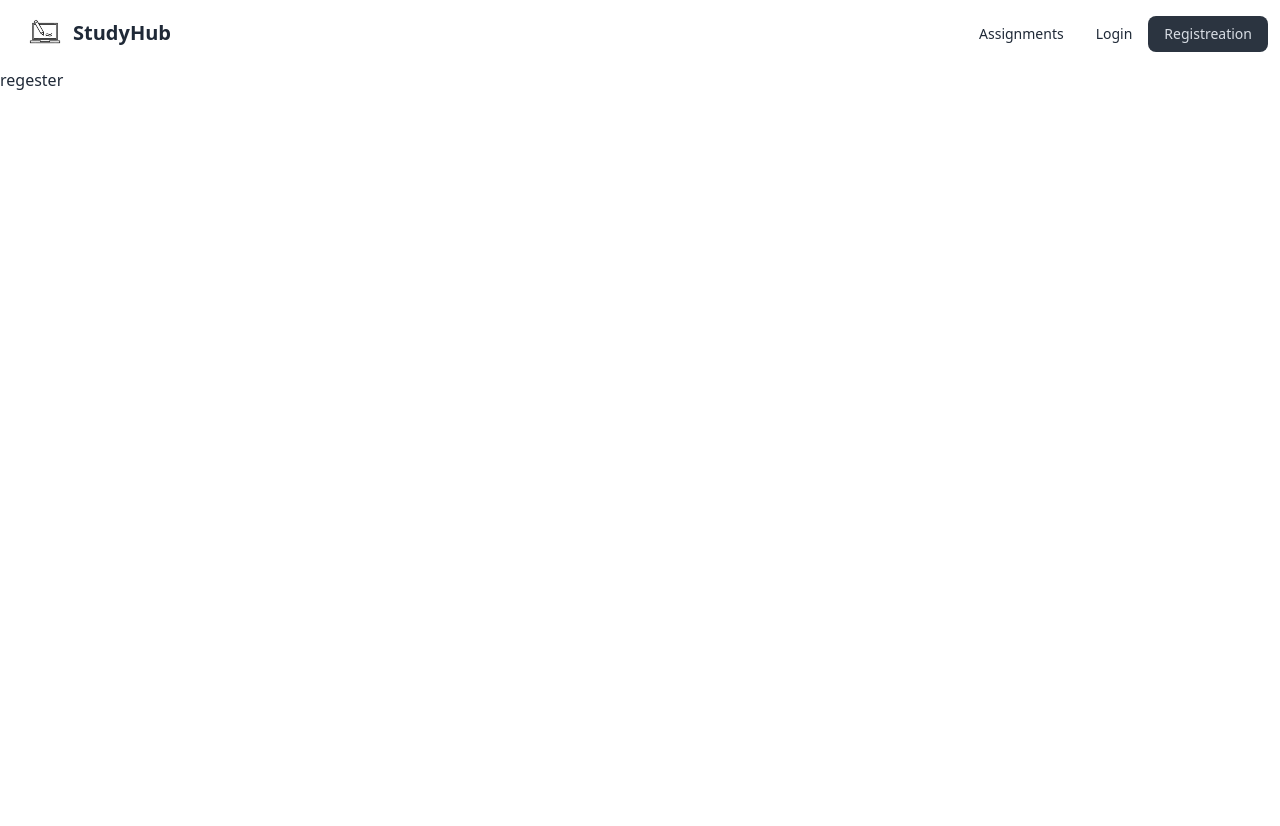
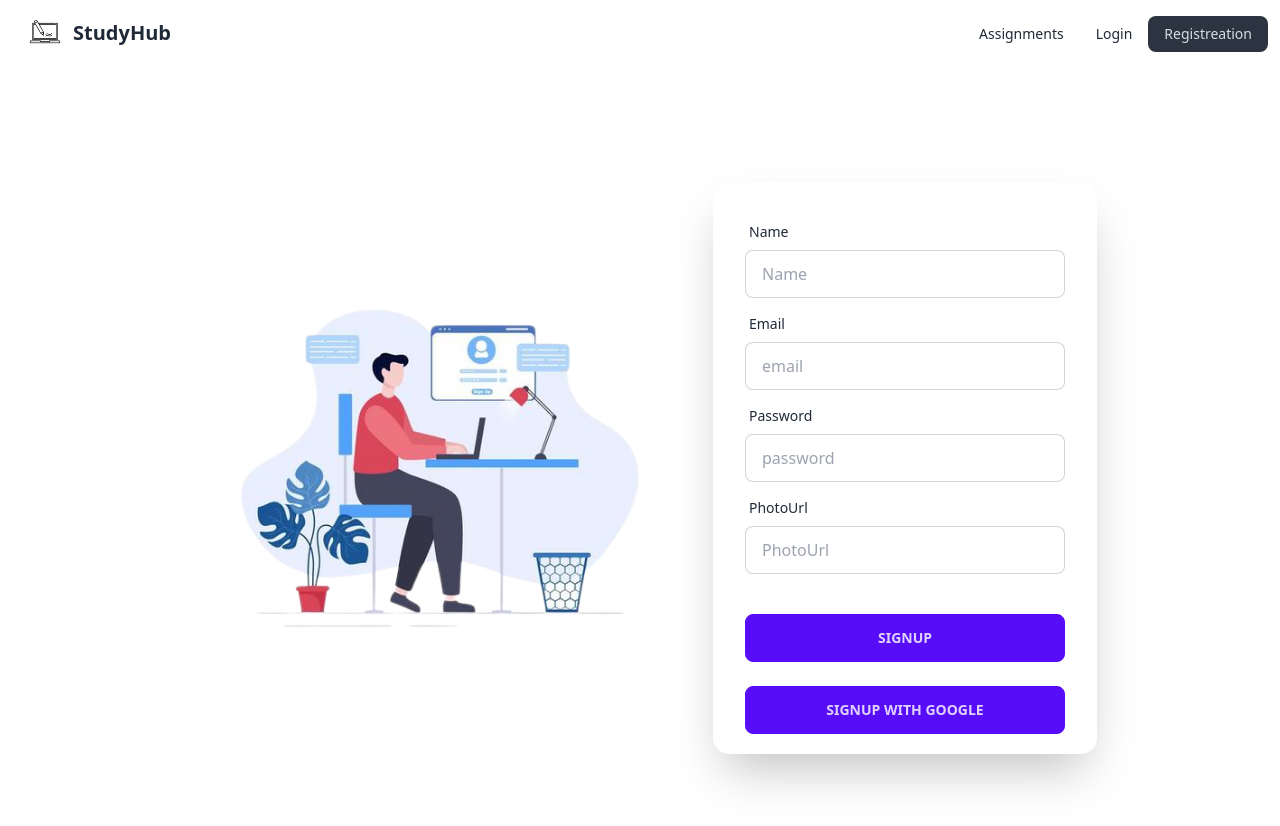
Before and after one commit to Mustafiz82/Assignment-11-StudyHub-Clint-side, a React (Vite) app: page /Regestration in a window 1280 px wide. Shown: the top 826 px of the page. Before the commit the page ends 800 px from the top, so only its background shows below. Built offline with nearby package versions, Linux system fonts and the light colour scheme; no server answers.

Commit message:
regestrationi page completed with aunthicaiton

```diff
--- /dev/null
+++ b/Firebase.config.js
@@ -0,0 +1,17 @@
+// Import the functions you need from the SDKs you need
+import { initializeApp } from "firebase/app";
+// TODO: Add SDKs for Firebase products that you want to use
+// https://firebase.google.com/docs/web/setup#available-libraries
+
+// Your web app's Firebase configuration
+const firebaseConfig = {
+  apiKey: "AIzaSyAEr8C-i12uOUDr1JEe0Zs9hNc7T8QMRPU",
+  authDomain: "studyhub-f5ad8.firebaseapp.com",
+  projectId: "studyhub-f5ad8",
+  storageBucket: "studyhub-f5ad8.appspot.com",
+  messagingSenderId: "699599745270",
+  appId: "1:699599745270:web:13cca67dc1b1d81ce13cd7"
+};
+
+// Initialize Firebase
+export const app = initializeApp(firebaseConfig);
--- a/package.json
+++ b/package.json
@@ -15,6 +15,7 @@
     "match-sorter": "^6.3.1",
     "react": "^18.2.0",
     "react-dom": "^18.2.0",
+    "react-hot-toast": "^2.4.1",
     "react-router-dom": "^6.18.0"
   },
   "devDependencies": {
--- a/src/Component/Nav/LoggedInNav.jsx
+++ b/src/Component/Nav/LoggedInNav.jsx
@@ -1,8 +1,11 @@
 import React from 'react';
 import logo from "../../assets/logo.png"
+import LoggedInUl from './LoggedInUl';
 
 
 const LoggedInNav = () => {
+
+
     return (
         <div>
         <div className="navbar bg-base-100">
@@ -28,7 +31,7 @@ const LoggedInNav = () => {
                         tabIndex={0}
                         className="menu menu-sm dropdown-content mt-3 z-[1] p-2 shadow bg-base-100 rounded-box w-52"
                     >
-
+                        <LoggedInUl></LoggedInUl>
                     </ul>
                 </div>
                 <div>
@@ -40,7 +43,7 @@ const LoggedInNav = () => {
             </div>
             <div className="navbar-center hidden lg:flex">
                 <ul className="menu menu-horizontal px-1">
-
+                    <LoggedInUl></LoggedInUl>
                 </ul>
             </div>
             <div className="navbar-end">
--- /dev/null
+++ b/src/Component/Nav/LoggedInUl.jsx
@@ -0,0 +1,53 @@
+import React from 'react';
+import { NavLink } from 'react-router-dom';
+
+const LoggedInUl = () => {
+    return (
+        <>
+            <li>
+							<NavLink
+								to="/assignments"
+								className={({ isActive, isPending }) =>
+									isPending
+										? "pending"
+										: isActive
+										? " active "
+										: ""
+								}
+							>
+								Assignments
+							</NavLink>
+						</li>
+						<li>
+							<NavLink
+								to="/login"
+								className={({ isActive, isPending }) =>
+									isPending
+										? "pending"
+										: isActive
+										? " active "
+										: ""
+								}
+							>
+								Login
+							</NavLink>
+						</li>
+						<li>
+							<NavLink
+								to="/Regestration"
+								className={({ isActive, isPending }) =>
+									isPending
+										? "pending"
+										: isActive
+										? " active "
+										: ""
+								}
+							>
+								Registreation
+							</NavLink>
+						</li>
+        </>
+    );
+};
+
+export default LoggedInUl;
--- /dev/null
+++ b/src/Context/Context.jsx
@@ -0,0 +1,62 @@
+import React, {  createContext, useEffect, useState } from 'react';
+import { app } from '../../Firebase.config';
+import { GoogleAuthProvider, createUserWithEmailAndPassword, getAuth, onAuthStateChanged, signInWithEmailAndPassword, signInWithPopup, signOut, updateProfile } from "firebase/auth";
+
+
+export const AuthContext = createContext(null)
+const Auth = getAuth(app)
+
+
+const Context = ({children}) => {
+
+    const [user , setUser] = useState(null)
+    const [loading , setLoading] = useState(true)
+
+    const createUser = (email , password) =>{
+        // setLoading = true
+        return createUserWithEmailAndPassword(Auth , email , password )
+    }
+
+    const EmailSignIn = (email, password) => {
+		return signInWithEmailAndPassword =(Auth, email, password);
+	};
+
+    const profile = (displayName , PhotoUrl) => {
+		return updateProfile(Auth.currentUser, {
+			displayName: displayName,
+            photoURL: PhotoUrl
+		});
+	};
+
+
+    const provider = new GoogleAuthProvider ();
+
+	const GoogleSignIn = () => {
+		return signInWithPopup(Auth, provider);
+	};
+
+
+	const logOut = () => {
+		return signOut(Auth);
+	};
+
+
+    useEffect(() => {
+		const unSubscribe = onAuthStateChanged(Auth, (CurrentUser) => {
+			setUser(CurrentUser);
+            console.log(CurrentUser);
+            setLoading(false)
+            // setLoading(false)
+
+		});
+		return () => unSubscribe();
+	}, []);
+
+
+
+    const obj = {user , loading , createUser , EmailSignIn  , profile ,GoogleSignIn , logOut }
+
+    return <AuthContext.Provider value={obj}>{children}</AuthContext.Provider>
+};
+
+export default Context;
--- a/src/Layout/MainLayout.jsx
+++ b/src/Layout/MainLayout.jsx
@@ -1,11 +1,13 @@
 import React from 'react';
 import { Outlet } from 'react-router-dom';
 import LoggedOutNav from '../Component/Nav/LoggedOutNav';
+import LoggedInNav from '../Component/Nav/LoggedInNav';
 
 const MainLayout = () => {
     return (
         <div>
             <LoggedOutNav></LoggedOutNav>
+            {/* <LoggedInNav></LoggedInNav> */}
             <Outlet></Outlet>
         </div>
     );
--- a/src/Pages/Aunthication/Login.jsx
+++ b/src/Pages/Aunthication/Login.jsx
@@ -1,9 +1,73 @@
-import React from 'react';
+import React, { useContext } from 'react';
+import AuthImage from "../../assets/login-regi.png";
+
 
 const Login = () => {
+
+
+
+    const handleSubmit = (e) => {
+        e.preventDefault()
+
+        const Email = e.target.Email.value
+        const Password = e.target.Password.value
+
+
+
+        const user = { Email , Password }
+        console.log(user);
+    }
     return (
         <div>
-            <h1>login</h1>
+
+			<div className="hero min-h-screen bg-white">
+				<div className="hero-content flex-col items-center lg:flex-row">
+					<div className="text-center lg:text-left">
+						<img src={AuthImage} alt="" />
+					</div>
+					<div className="card p-0 flex-shrink-0 w-full max-w-sm shadow-2xl bg-base-100">
+						<form onSubmit={handleSubmit} className="card-body">
+
+							<div className="form-control">
+								<label className="label">
+									<span className="label-text">Email</span>
+								</label>
+								<input
+									type="email"
+									placeholder="email"
+									className="input input-bordered"
+                                    name="Email"
+									required
+								/>
+							</div>
+							<div className="form-control">
+								<label className="label">
+									<span className="label-text">Password</span>
+								</label>
+								<input
+									type="password"
+									placeholder="password"
+									className="input input-bordered"
+									required
+                                    name="Password"
+								/>
+
+							</div>
+							<div className="form-control mt-6">
+								<button type="submit" className="btn btn-primary">
+									SignIn
+								</button>
+							</div>
+							<div className="form-control mt-2">
+								<button className="btn btn-primary">
+									SignIN with Google
+								</button>
+							</div>
+
+						</form>
+					</div>
+				</div>
+			</div>
         </div>
     );
 };
--- a/src/Pages/Aunthication/Regestration.jsx
+++ b/src/Pages/Aunthication/Regestration.jsx
@@ -1,11 +1,151 @@
-import React from 'react';
+import React, { useContext, useState } from "react";
+import AuthImage from "../../assets/login-regi.png";
+import { AuthContext } from "../../Context/Context";
+import toast, { Toaster } from 'react-hot-toast';
+import { useNavigate } from "react-router-dom";
+
 
 const Regestration = () => {
-    return (
-        <div>
-            <h1>regester</h1>
-        </div>
-    );
+
+    const {user , createUser , profile , GoogleSignIn} = useContext(AuthContext)
+    const [error , setError] = useState("")
+    const navigate = useNavigate()
+    console.log(name);
+
+    const handleSubmit = (e) => {
+        e.preventDefault()
+        const loadToast = toast.loading("creating User")
+
+        const Name = e.target.Name.value
+        const Email = e.target.Email.value
+        const Password = e.target.Password.value
+        const PhotoUrl = e.target.PhotoUrl.value
+
+        const passwordRegex = /^(?=.*\d)(?=.*[a-z])(?=.*[A-Z]).{8,}$/;
+        const isValidPassword = passwordRegex.test(Password);
+
+        if(isValidPassword){
+
+            createUser(Email , Password )
+            .then(result => {
+                console.log(result.user);
+                profile(Name , PhotoUrl)
+                .then(() => {
+                    console.log("profile updated");
+                    toast.success('User Created Successfully')
+                    navigate("/")
+                    toast.dismiss(loadToast)
+
+
+                  }).catch((error) => {
+                    console.log(error);
+                  });
+
+            })
+            .catch(error  => {
+                setError(error);
+            })
+        }
+        else {
+            setError("Passwords must contain a digit, a lowercase letter, an uppercase letter, and be at least 8 characters long.")
+        }
+
+
+        const user = {Name , Email , Password , PhotoUrl}
+        console.log(user);
+    }
+
+    const handlegoogelSignIn = () => {
+
+        GoogleSignIn()
+        .then(result => {
+            console.log(result.user);
+            navigate("/")
+        })
+        .catch(error => {
+            setError(error);
+        })
+    }
+
+
+
+	return (
+		<div>
+			<div className="hero min-h-screen bg-white">
+				<div className="hero-content flex-col items-center lg:flex-row">
+					<div className="text-center lg:text-left">
+						<img src={AuthImage} alt="" />
+					</div>
+					<div className="card p-0 flex-shrink-0 w-full max-w-sm shadow-2xl bg-base-100">
+						<form onSubmit={handleSubmit} className="card-body">
+							<div className="form-control">
+								<label className="label">
+									<span className="label-text">Name</span>
+								</label>
+								<input
+									type="text"
+									placeholder="Name"
+									className="input input-bordered"
+                                    name="Name"
+									required
+								/>
+							</div>
+							<div className="form-control">
+								<label className="label">
+									<span className="label-text">Email</span>
+								</label>
+								<input
+									type="email"
+									placeholder="email"
+									className="input input-bordered"
+                                    name="Email"
+									required
+								/>
+							</div>
+							<div className="form-control">
+								<label className="label">
+									<span className="label-text">Password</span>
+								</label>
+								<input
+									type="password"
+									placeholder="password"
+									className="input input-bordered"
+									required
+                                    name="Password"
+								/>
+
+							</div>
+							<div className="form-control">
+								<label className="label">
+									<span className="label-text">PhotoUrl</span>
+								</label>
+								<input
+									type="url"
+									placeholder="PhotoUrl"
+									className="input input-bordered"
+                                    name="PhotoUrl"
+								/>
+							</div>
+                            <p className="text-red-500">{error}</p>
+							<div className="form-control mt-6">
+								<button type="submit" className="btn btn-primary">
+									SignUp
+								</button>
+							</div>
+
+                            <Toaster></Toaster>
+
+						</form>
+                        <div className="form-control mx-8 mb-5 -mt-2">
+								<button onClick={handlegoogelSignIn} className="btn btn-primary">
+									SignUp with Google
+								</button>
+							</div>
+					</div>
+				</div>
+			</div>
+		</div>
+	);
 };
 
 export default Regestration;
--- a/src/main.jsx
+++ b/src/main.jsx
@@ -4,9 +4,12 @@ import App from './App.jsx'
 import './index.css'
 import router from './Route/Route.jsx'
 import { RouterProvider } from 'react-router-dom'
+import Context from './Context/Context.jsx'
 
 ReactDOM.createRoot(document.getElementById('root')).render(
   <React.StrictMode>
-        <RouterProvider router={router} />
+
+    <Context>        <RouterProvider router={router} />
+</Context>
   </React.StrictMode>,
 )
```
Also changed, not shown: src/Component/Nav/LoggedOutNav.jsx (+24 -9 lines), src/assets/login-regi.png (added), 1 other file (tests, documents, lock files or other folders).
